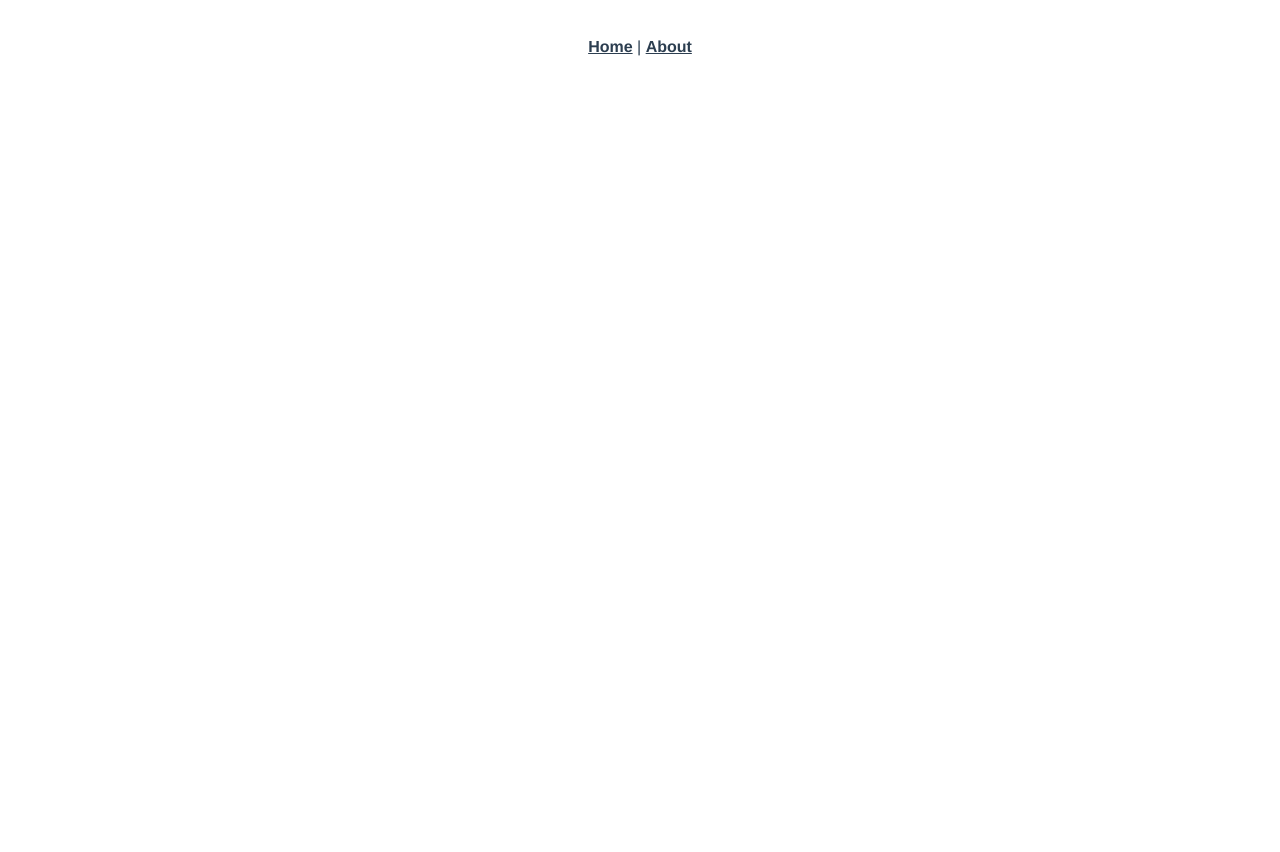
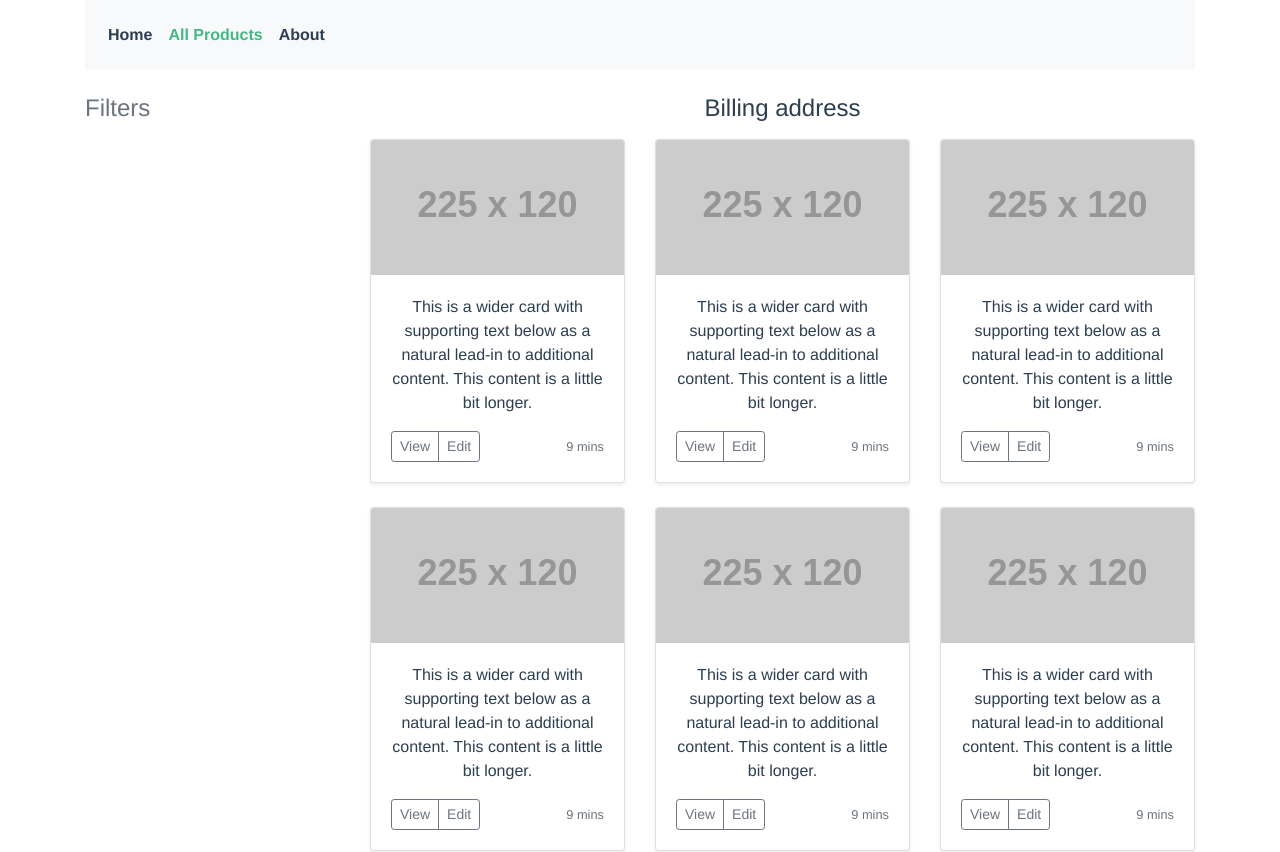
Before and after one commit to BaybyPig0329/Vue-ShoppingCart, a Vue app: page /products in a window 1280 px wide. Shown: the top 852 px of the page. Before the commit the page ends 800 px from the top, so only its background shows below. Built offline with nearby package versions, Linux system fonts and the light colour scheme.

Commit message:
Implemented Best, Top and Products Paeg with router

```diff
--- a/package.json
+++ b/package.json
@@ -8,8 +8,11 @@
     "lint": "vue-cli-service lint"
   },
   "dependencies": {
+    "bootstrap": "^4.1.3",
+    "nprogress": "^0.2.0",
     "register-service-worker": "^1.0.0",
     "vue": "^2.5.17",
+    "vue-awesome-swiper": "^3.1.3",
     "vue-router": "^3.0.1",
     "vuex": "^3.0.1"
   },
--- a/public/index.html
+++ b/public/index.html
@@ -1,5 +1,6 @@
 <!DOCTYPE html>
 <html lang="en">
+
 <head>
   <meta charset="utf-8">
   <meta http-equiv="X-UA-Compatible" content="IE=edge">
@@ -7,11 +8,14 @@
   <link rel="icon" href="<%= BASE_URL %>favicon.ico">
   <title>vue-shopping-cart</title>
 </head>
+
 <body>
   <noscript>
-      <strong>We're sorry but vue-shopping-cart doesn't work properly without JavaScript enabled. Please enable it to continue.</strong>
+    <strong>We're sorry but vue-shopping-cart doesn't work properly without JavaScript enabled. Please enable it to
+      continue.</strong>
   </noscript>
   <div id="app"></div>
   <!-- built files will be auto injected -->
 </body>
+
 </html>
--- a/src/App.vue
+++ b/src/App.vue
@@ -1,23 +1,34 @@
 <template>
-  <div id="app">
-    <div id="nav">
-      <router-link to="/">Home</router-link> |
-      <router-link to="/about">About</router-link>
-    </div>
+  <div id="app" class="container">
+  <nav class="navbar navbar-expand-sm bg-light mb-4" id="nav">
+      <ul class="navbar-nav">
+        <li class="nav-item">
+          <router-link to="/" class="nav-link">Home</router-link>
+        </li>
+        <li class="nav-item">
+          <router-link to="/products" class="nav-link">All Products</router-link>
+        </li>
+        <li class="nav-items">
+          <router-link to="/about" class="nav-link">About</router-link>
+        </li>
+      </ul>
+    </nav>
     <router-view/>
   </div>
 </template>
 
 <style lang="scss">
+@import "../node_modules/bootstrap/dist/css/bootstrap.min.css";
+
 #app {
-  font-family: 'Avenir', Helvetica, Arial, sans-serif;
+  font-family: "Avenir", Helvetica, Arial, sans-serif;
   -webkit-font-smoothing: antialiased;
   -moz-osx-font-smoothing: grayscale;
   text-align: center;
   color: #2c3e50;
 }
 #nav {
-  padding: 30px;
+  padding: 15px;
   a {
     font-weight: bold;
     color: #2c3e50;
--- /dev/null
+++ b/src/components/BestProducts.vue
@@ -0,0 +1,54 @@
+<template>
+    <div class="best-products">
+        <div class="row">
+            <div class="col-12">
+                <div class="d-flex bd-highlight">
+                    <swiper :options="swiperOption">
+                        <swiper-slide v-for="(item, index) in products" :key="index">
+                            <div class="p-2 flex-fill bd-highlight" >
+                                <div class="card shadow-sm p-3 mb-5 bg-white rounded" style="width: 18rem; padding:10px" >
+                                    <img class="card-img-top" src="https://via.placeholder.com/180x100" alt="Card image cap">
+                                    <div class="card-body">
+                                        <h5 class="card-title">Card title</h5>
+                                        <p class="card-text">Some quick example text to build on the card title and make up the bulk of the card's content.</p>
+                                        <a href="#" class="btn btn-primary">Go somewhere</a>
+                                    </div>
+                                </div>
+                            </div>
+                        </swiper-slide>
+                        <div class="swiper-pagination" slot="pagination"></div>
+                    </swiper>
+                </div>
+            </div>
+        </div>
+    </div>
+</template>
+
+<script>
+import { mapState } from "vuex";
+
+export default {
+  name: "BestProducts",
+  data() {
+    return {
+      swiperOption: {
+        slidesPerView: 3,
+        autoplay: {
+          delay: 5000
+        },
+        spaceBetween: -200,
+        freeMode: true,
+        pagination: {
+          el: ".swiper-pagination",
+          clickable: true
+        }
+      }
+    };
+  },
+  computed: mapState(["products"])
+};
+</script>
+
+<style lang="sass">
+
+</style>
--- /dev/null
+++ b/src/components/ProductsList.vue
@@ -0,0 +1,34 @@
+<template>
+    <div class="products">
+           <div class="row">
+                <div class="col-md-4" v-for="(item, index) in products" :key="index">
+                    <div class="card mb-4 shadow-sm">
+                        <img class="card-img-top" src="https://via.placeholder.com/225x120" alt="Card image cap">
+                        <div class="card-body">
+                            <p class="card-text">This is a wider card with supporting text below as a natural lead-in to additional content. This content is a little bit longer.</p>
+                            <div class="d-flex justify-content-between align-items-center">
+                                <div class="btn-group">
+                                <button type="button" class="btn btn-sm btn-outline-secondary">View</button>
+                                <button type="button" class="btn btn-sm btn-outline-secondary">Edit</button>
+                                </div>
+                                <small class="text-muted">9 mins</small>
+                            </div>
+                        </div>
+                    </div>
+                </div>
+           </div>
+    </div>
+</template>
+
+
+<script>
+import { mapState } from "vuex";
+export default {
+  name: "productslist",
+  computed: mapState(["products"])
+};
+</script>
+
+<style lang="sass">
+
+</style>
--- /dev/null
+++ b/src/components/TopProducts.vue
@@ -0,0 +1,54 @@
+<template>
+    <div class="top-products">
+        <div class="row">
+            <div class="col-12">
+                <div class="d-flex bd-highlight">
+                    <swiper :options="swiperOption">
+                        <swiper-slide v-for="(item, index) in products" :key="index">
+                            <div class="p-2 flex-fill bd-highlight" >
+                                <div class="card shadow-sm p-3 mb-5 bg-white rounded" style="width: 18rem; padding:10px" >
+                                    <img class="card-img-top" src="https://via.placeholder.com/180x100" alt="Card image cap">
+                                    <div class="card-body">
+                                        <h5 class="card-title">Card title</h5>
+                                        <p class="card-text">Some quick example text to build on the card title and make up the bulk of the card's content.</p>
+                                        <a href="#" class="btn btn-primary">Go somewhere</a>
+                                    </div>
+                                </div>
+                            </div>
+                        </swiper-slide>
+                        <div class="swiper-pagination" slot="pagination"></div>
+                    </swiper>
+                </div>
+            </div>
+        </div>
+    </div>
+</template>
+
+<script>
+import { mapState } from "vuex";
+
+export default {
+  name: "TopProducts",
+  data() {
+    return {
+      swiperOption: {
+        slidesPerView: 3,
+        autoplay: {
+          delay: 4500
+        },
+        spaceBetween: -200,
+        freeMode: true,
+        pagination: {
+          el: ".swiper-pagination",
+          clickable: true
+        }
+      }
+    };
+  },
+  computed: mapState(["products"])
+};
+</script>
+
+<style lang="sass">
+
+</style>
--- a/src/main.js
+++ b/src/main.js
@@ -3,8 +3,28 @@ import App from './App.vue'
 import router from './router'
 import store from './store'
 import './registerServiceWorker'
+import VueAwesomeSwiper from "vue-awesome-swiper";
+import NProgress from "nprogress";
+
+// require styles
+import 'swiper/dist/css/swiper.css'
+import "../node_modules/nprogress/nprogress.css";
+
+Vue.use(VueAwesomeSwiper)
 
 Vue.config.productionTip = false
+
+router.beforeResolve((to, from, next) => {
+  if (to.name) {
+    NProgress.start()
+  }
+  next()
+})
+
+router.afterEach(() => {
+  NProgress.done()
+})
+
 
 new Vue({
   router,
--- a/src/router.js
+++ b/src/router.js
@@ -20,6 +20,11 @@ export default new Router({
       // this generates a separate chunk (about.[hash].js) for this route
       // which is lazy-loaded when the route is visited.
       component: () => import(/* webpackChunkName: "about" */ './views/About.vue')
+    },
+    {
+      path: '/products',
+      name: 'products',
+      component: () => import('./views/Products.vue')
     }
   ]
 })
--- a/src/store.js
+++ b/src/store.js
@@ -5,7 +5,15 @@ Vue.use(Vuex)
 
 export default new Vuex.Store({
   state: {
-
+    products: [
+      { name: 'Product 1' },
+      { name: 'Product 2' },
+      { name: 'Product 3' },
+      { name: 'Product 4' },
+      { name: 'Product 5' },
+      { name: 'Product 6' },
+      { name: 'Product 7' }
+    ]
   },
   mutations: {
 
--- a/src/views/Home.vue
+++ b/src/views/Home.vue
@@ -1,18 +1,37 @@
 <template>
   <div class="home">
-    <img alt="Vue logo" src="../assets/logo.png">
-    <HelloWorld msg="Welcome to Your Vue.js App"/>
+
+    <div class="jumbotron jumbotron-fluid">
+        <div class="container">
+          <img alt="Vue logo" src="../assets/logo.png">
+          <h1 class="display-4">Fluid jumbotron</h1>
+          <p class="lead">This is a modified jumbotron that occupies the entire horizontal space of its parent.</p>
+        </div>
+    </div>
+    <nav aria-label="breadcrumb">
+      <ol class="breadcrumb">
+        <li class="breadcrumb-item active" aria-current="page">Our Best Products</li>
+      </ol>
+    </nav>
+    <BestProducts></BestProducts>
+    <nav aria-label="breadcrumb">
+      <ol class="breadcrumb">
+        <li class="breadcrumb-item active " aria-current="page">Our Top Products</li>
+      </ol>
+    </nav>
+    <TopProducts></TopProducts>
   </div>
 </template>
 
 <script>
 // @ is an alias to /src
 import HelloWorld from '@/components/HelloWorld.vue'
-
+import BestProducts from '@/components/BestProducts.vue'
+import TopProducts from '@/components/TopProducts.vue'
 export default {
   name: 'home',
   components: {
-    HelloWorld
+    HelloWorld, BestProducts, TopProducts
   }
 }
 </script>
--- /dev/null
+++ b/src/views/Products.vue
@@ -0,0 +1,27 @@
+<template>
+    <div class="products">
+        <div class="row">
+        <div class="col-md-3 order-md-1 mb-4">
+          <h4 class="d-flex justify-content-between align-items-center mb-3">
+            <span class="text-muted">Filters</span>
+          </h4>
+
+        </div>
+        <div class="col-md-9 order-md-2">
+          <h4 class="mb-3">Billing address</h4>
+            <products-list></products-list>
+        </div>
+      </div>
+    </div>
+</template>
+
+
+<script>
+
+import ProductsList from "@/components/ProductsList.vue"
+
+export default {
+  name: "allProducts",
+  components: {ProductsList}
+};
+</script>
```
Also changed, not shown: 1 other file (tests, documents, lock files or other folders). Lines whose indentation alone changed are shown as unchanged.
